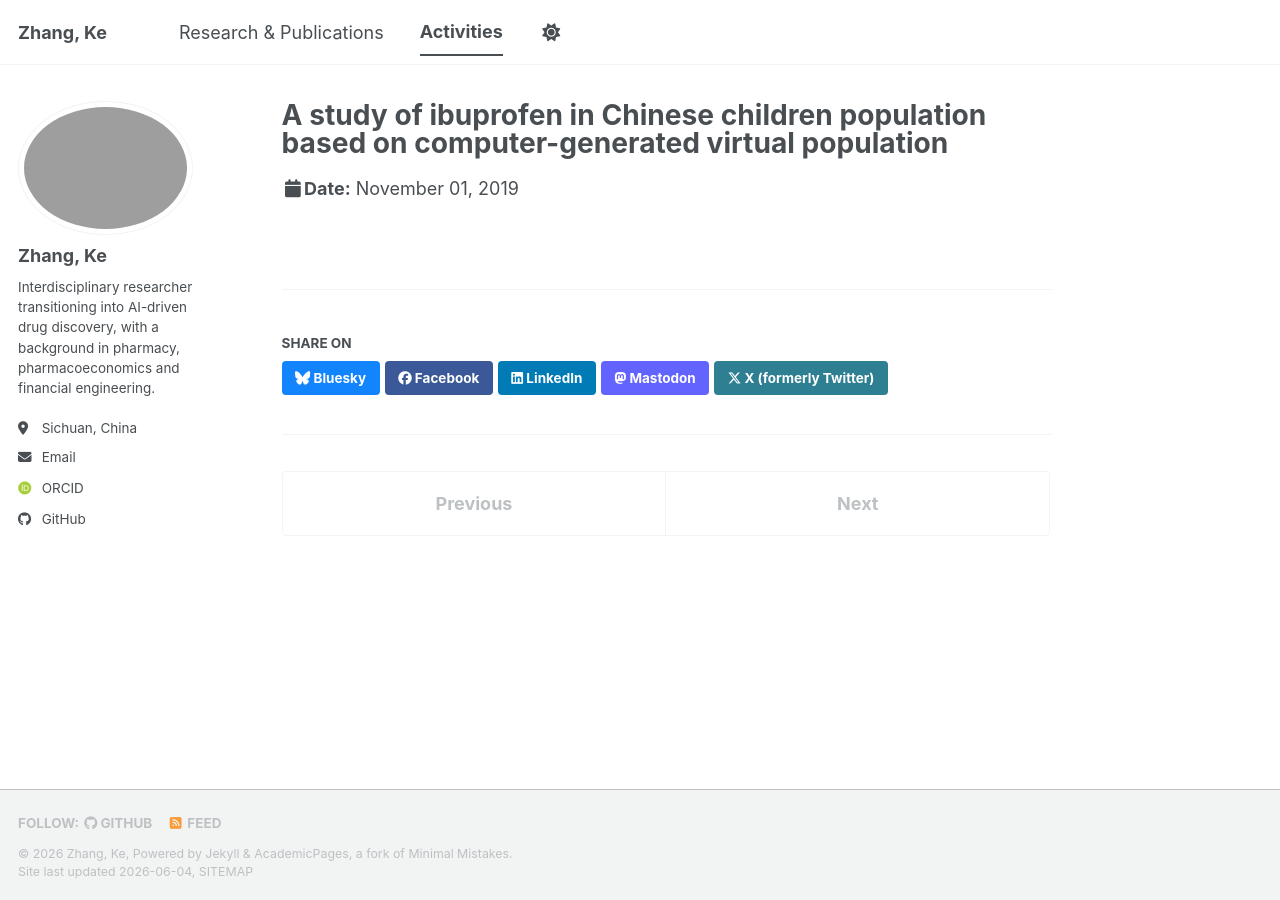
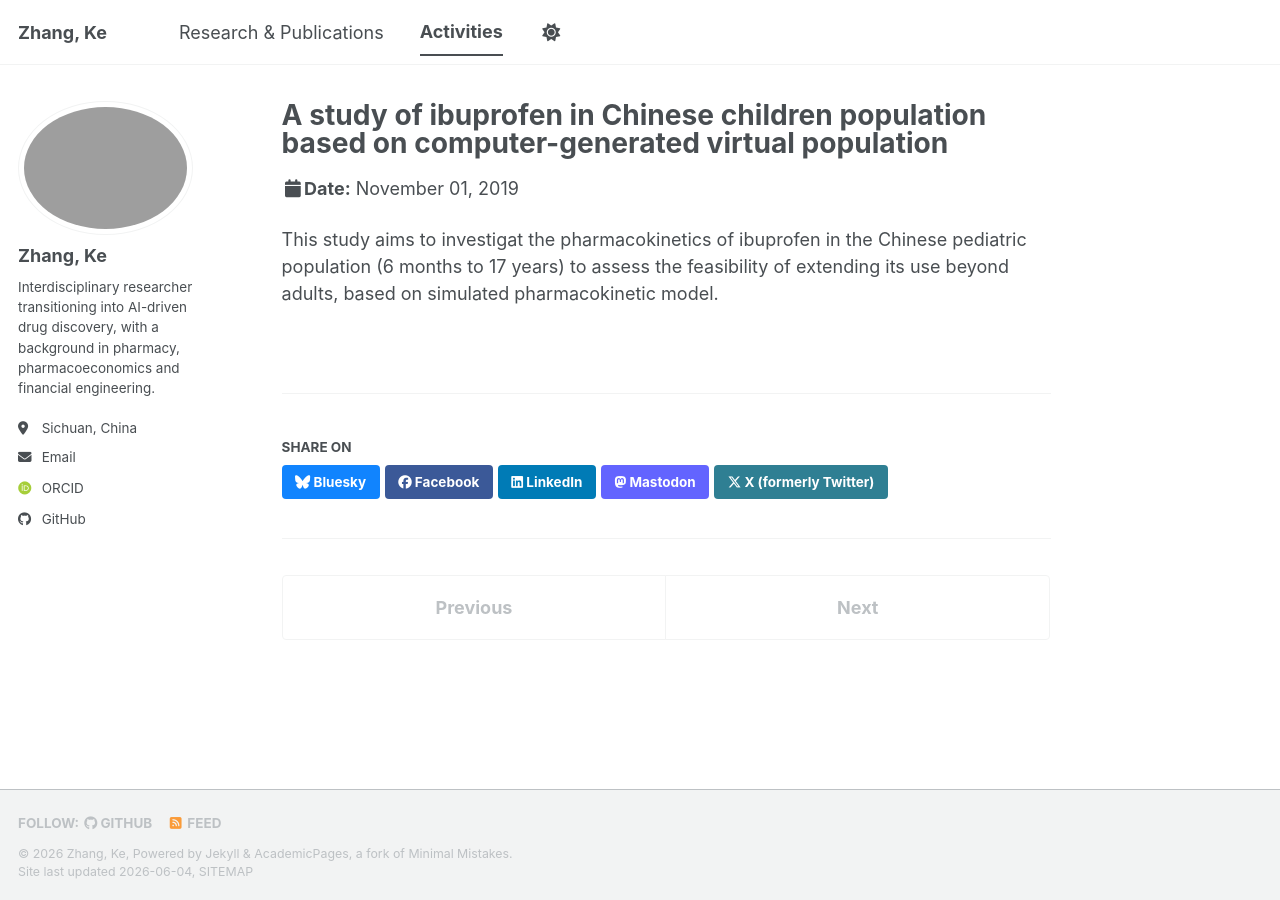
Before and after one commit to Zhangke123jimu/Zhangke123jimu.github.io, a Jekyll site: the page built from _talks/2019-11-activity.md, in a window 1280 px wide. Built offline with Jekyll 4.4.1, drawn with Linux system fonts in a browser that asks for light colours; some web fonts are replaced; a script bundle is joined from its source files by our own code; library files that are not in the unit come from our copies; a file with an impossible date is left out.

Commit message:
Update 2019-11-activity.md

```diff
--- a/_talks/2019-11-activity.md
+++ b/_talks/2019-11-activity.md
@@ -7,3 +7,4 @@ venue: "China National University Student Innovation & Entrepreneurship Developm
 date: 2019-11-01
 location: "Sichuan University, Chendu City, Sichuan province, China"
 ---
+This study aims to investigat the pharmacokinetics of ibuprofen in the Chinese pediatric population (6 months to 17 years) to assess the feasibility of extending its use beyond adults, based on simulated pharmacokinetic model.
```
